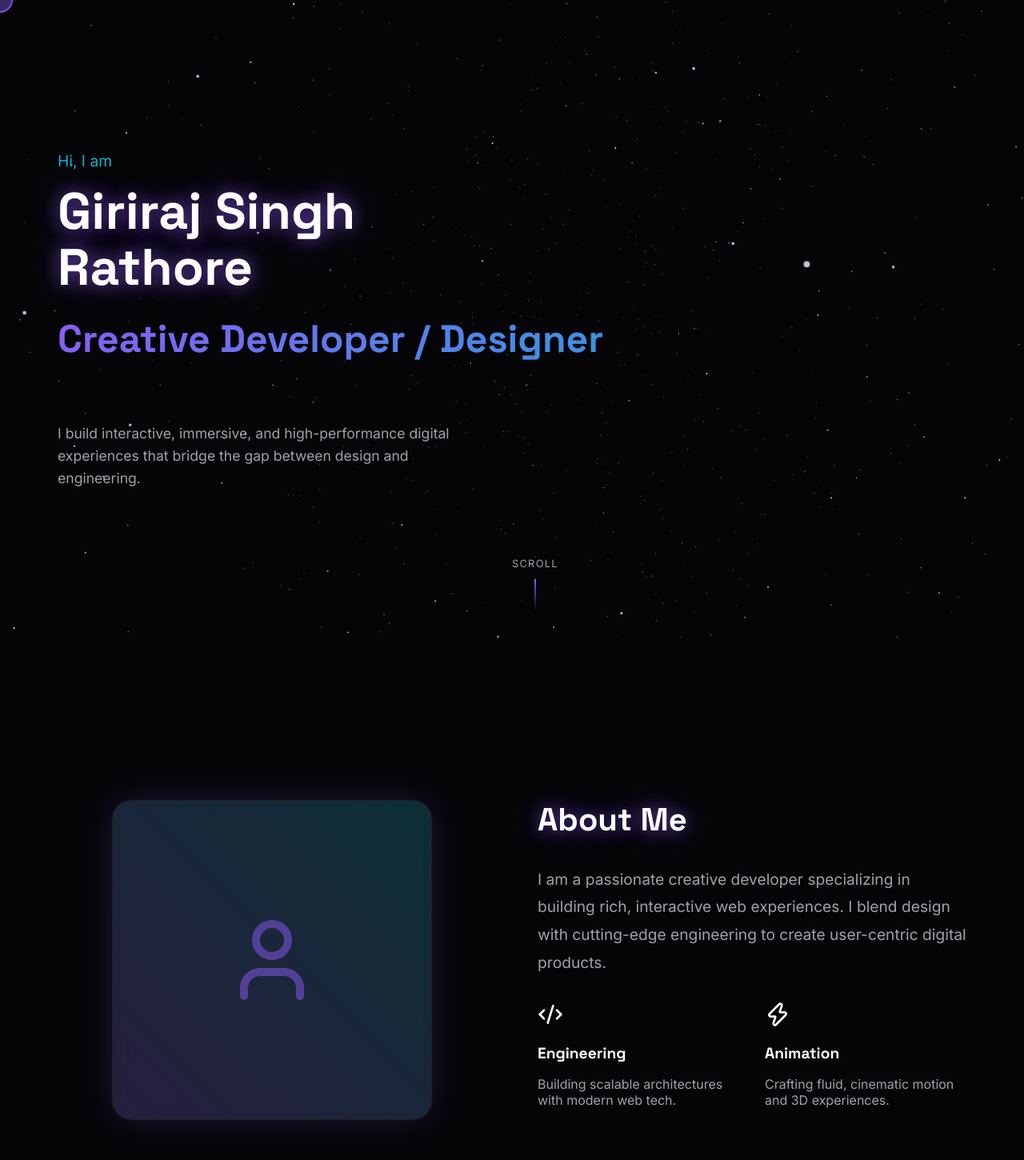
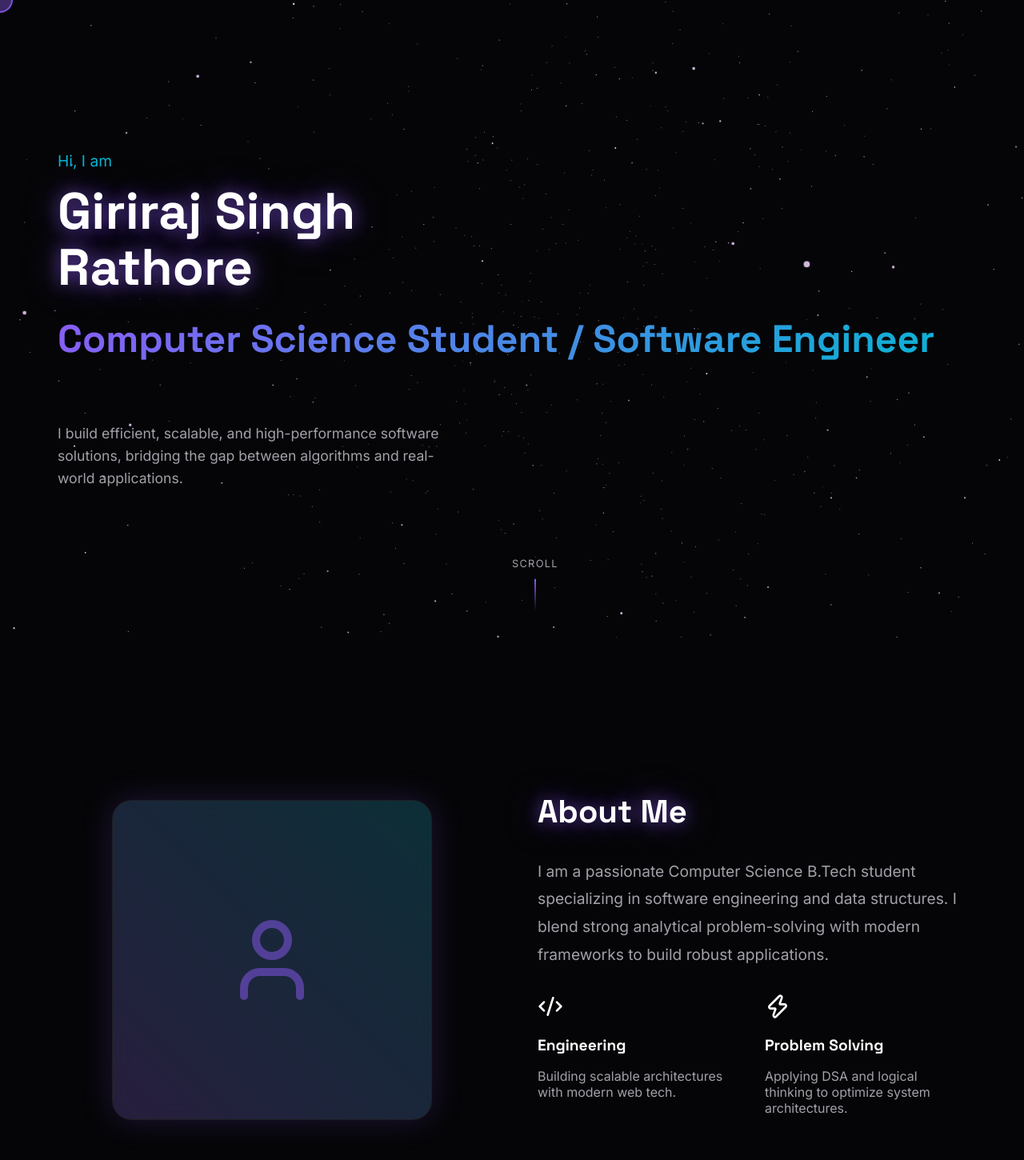
Before and after one commit to Giriraj-singhhh/Portfolio, a Next.js app: page / in a window 1280 px wide. Shown: the top 1450 px of the page at 80% size. Built offline with nearby package versions, Linux system fonts and the light colour scheme.

Commit message:
chore: update bio for CS student profile

```diff
--- a/src/components/sections/About.tsx
+++ b/src/components/sections/About.tsx
@@ -43,8 +43,8 @@ export default function About() {
         <div>
           <h2 className="text-glow" style={{ fontSize: "2.5rem", marginBottom: "2rem" }}>About Me</h2>
           <p style={{ color: "var(--text-secondary)", fontSize: "1.2rem", lineHeight: 1.8, marginBottom: "2rem" }}>
-            I am a passionate creative developer specializing in building rich, interactive web experiences.
-            I blend design with cutting-edge engineering to create user-centric digital products.
+            I am a passionate Computer Science B.Tech student specializing in software engineering and data structures.
+            I blend strong analytical problem-solving with modern frameworks to build robust applications.
           </p>
 
           <div style={{ display: "grid", gridTemplateColumns: "1fr 1fr", gap: "2rem" }}>
@@ -55,8 +55,8 @@ export default function About() {
             </div>
             <div>
               <Zap className="text-gradient" size={32} style={{ marginBottom: "1rem" }} />
-              <h3 style={{ fontSize: "1.2rem", marginBottom: "0.5rem" }}>Animation</h3>
-              <p style={{ color: "var(--text-secondary)" }}>Crafting fluid, cinematic motion and 3D experiences.</p>
+              <h3 style={{ fontSize: "1.2rem", marginBottom: "0.5rem" }}>Problem Solving</h3>
+              <p style={{ color: "var(--text-secondary)" }}>Applying DSA and logical thinking to optimize system architectures.</p>
             </div>
           </div>
         </div>
--- a/src/components/sections/Hero.tsx
+++ b/src/components/sections/Hero.tsx
@@ -47,11 +47,11 @@ export default function Hero() {
           className="text-gradient responsive-text"
           style={{ fontWeight: 700, marginTop: "1rem", fontSize: "clamp(1.5rem, 4vw, 3rem)" }}
         >
-          Creative Developer / Designer
+          Computer Science Student / Software Engineer
         </motion.h2>
         <motion.div variants={itemVariants} style={{ marginTop: "3rem" }}>
           <p style={{ maxWidth: "500px", color: "var(--text-secondary)", fontSize: "1.1rem", lineHeight: 1.6 }}>
-            I build interactive, immersive, and high-performance digital experiences that bridge the gap between design and engineering.
+            I build efficient, scalable, and high-performance software solutions, bridging the gap between algorithms and real-world applications.
           </p>
         </motion.div>
 
```
